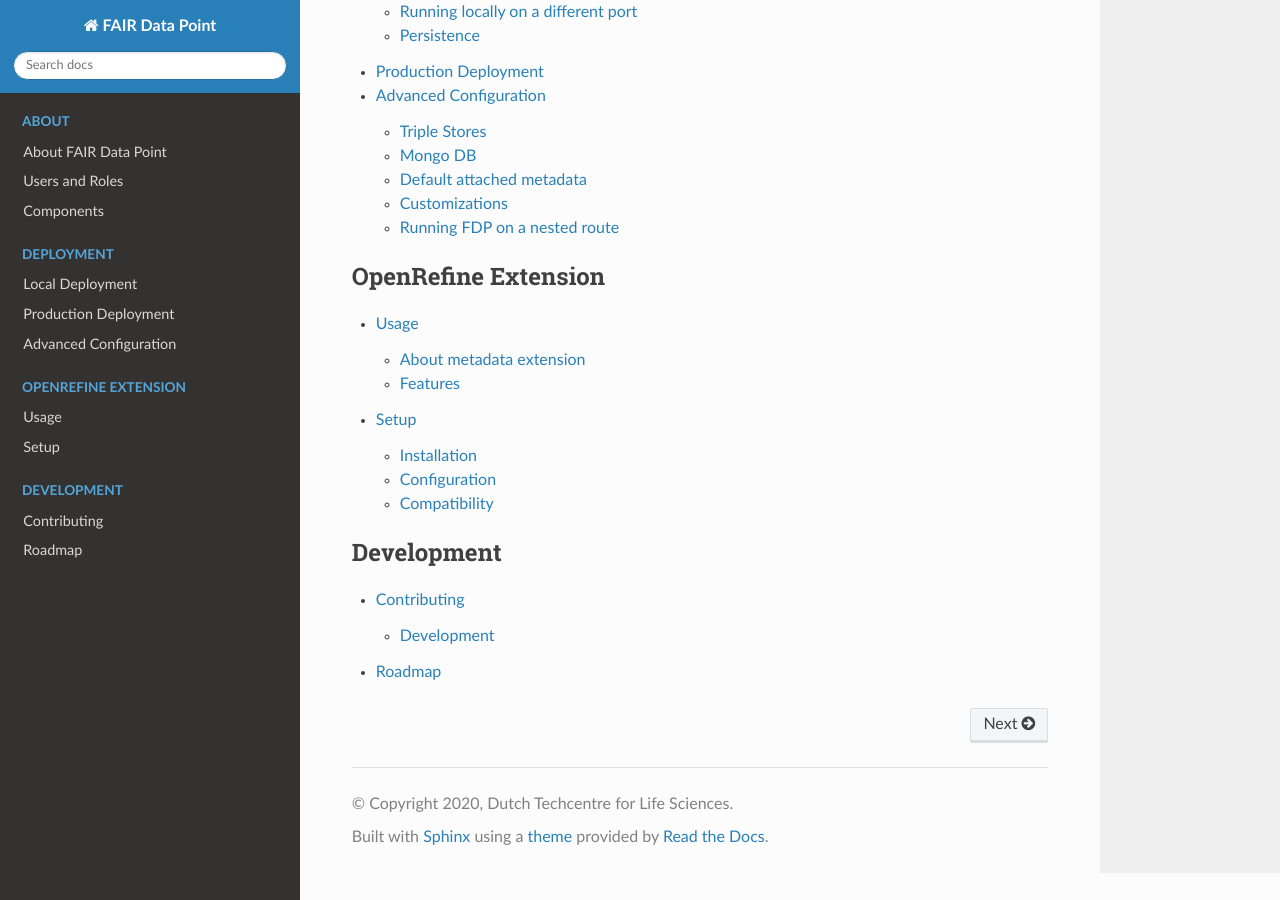
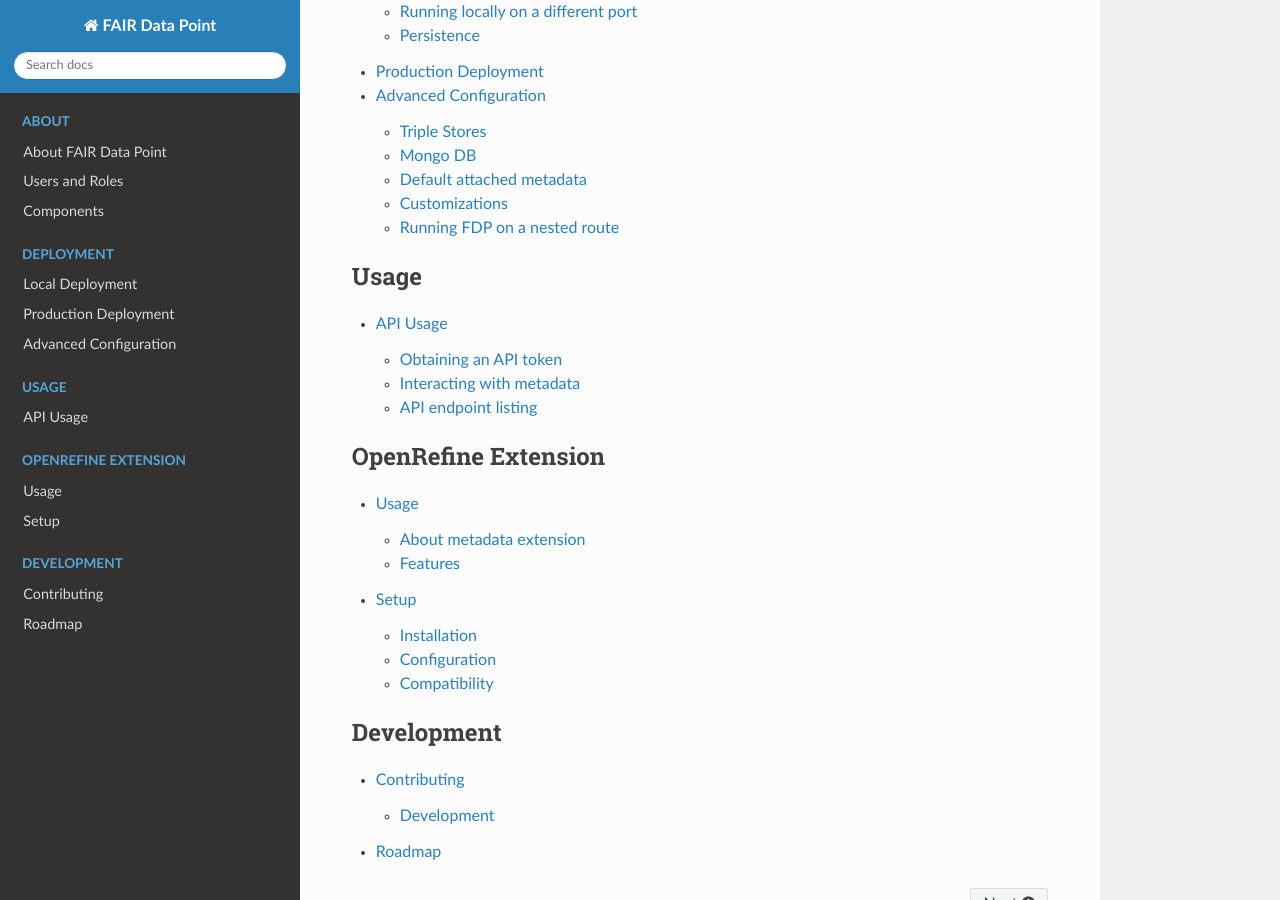
Before and after one commit to FAIRDataTeam/FAIRDataPoint-Docs, a Sphinx documentation site: the page built from docs/index.rst, in a window 1280 px wide and 900 px high, scrolled down 725 px. Built offline with Sphinx 7.4.7 and the Read the Docs theme 2.0.0, drawn with Linux system fonts in a browser that asks for light colours; some of the changed lines change nothing that is shown.

Commit message:
WIP on describing the API usage.

```diff
--- a/docs/index.rst
+++ b/docs/index.rst
@@ -1,5 +1,5 @@
 FAIR Data Point Reference Implementation Documentation
-=============================
+======================================================
 
 .. toctree::
    :caption: About
@@ -18,6 +18,12 @@
    deployment/advanced-configuration
 
 .. toctree::
+   :caption: Usage
+   :maxdepth: 2
+
+   usage/api-usage
+
+.. toctree::
    :caption: OpenRefine Extension
    :maxdepth: 2
 
--- /dev/null
+++ b/docs/usage/api-usage.rst
@@ -0,0 +1,115 @@
+.. _api-usage:
+
+*********
+API Usage
+*********
+
+The **FAIR Data Point** exposes API endpoints that allow consumers to interact with the metadata. Some of the endpoints are available for all users, while others require an API token for authorization.
+
+Obtaining an API token
+======================
+
+In order to obtain an API token, you invoke the ``/tokens`` endpoint with your user credentials.
+
+.. code :: bash
+
+    curl -X POST -H "Accept: application/json" \
+        -H "Content-Type: application/json" \
+        -d '{ "email": "user@example.com", "password": "secret" }' \
+        https://fdp.example.com/tokens
+
+A successful call will return a ``JSON`` object with a token.
+
+.. code ::
+
+    { "token": "efIobn394nvJJFJ30..." }
+
+Issueing a request with the authorization token
+------------------------------------------------
+
+Subsequent requests should use this token in the `Authorization` header. The authorization type is a `Bearer <https://tools.ietf.org/html/rfc6750>`_ token.
+
+.. code :: bash
+
+    curl -H "Authorization: Bearer efIobn394nvJJFJ30..." \
+        -H "Accept: application/json" https://fdp.example.com/users
+
+Interacting with metadata
+=========================
+
+The metadata layers as defined by the :ref:`resource-definitions` are exposed through their respective endpoints. The general approach is that each layer, defined by its ``prefix``, supports a number of read and write HTTP methods.
+
+======== ====================== ========================
+Method   URL pattern            Functionality
+======== ====================== ========================
+``GET``  ``/${prefix}/${uuid}`` :ref:`retrieve-metadata`
+``POST`` ``/${prefix}``         :ref:`create-metadata`
+``PUT``  ``/${prefix}/${uuid}`` :ref:`update-metadata`
+======== ====================== ========================
+
+.. _retrieve-metadata:
+
+Retrieving metadata
+-------------------
+
+Retrieving metadata is open for GET requests without authorization.
+
+.. code :: bash
+
+    curl -H "Accept: text/turtle" https://fdp.example.com/dataset/58d7fbde-6c16-483e-b152-0f3ced131ca9
+
+.. _create-metadata:
+
+Creating metadata
+-----------------
+
+New metadata can be created by ``POST``-ing the content to the appropriate endpoint. First we will create a file called ``metadata.ttl`` to store our new metadata.
+
+.. code :: turtle
+
+    @prefix dcat: <http://www.w3.org/ns/dcat#> .
+    @prefix dct: <http://purl.org/dc/terms/> .
+    @prefix foaf: <http://xmlns.com/foaf/0.1/> .
+
+    <> a dcat:Dataset ;
+        dct:title "test" ;
+        dct:hasVersion "1.0" ;
+        dct:publisher [ a foaf:Agent ; foaf:name "Example User" ] ;
+        dcat:theme <http://www.wikidata.org/entity/Q14944328> ;
+        dct:isPartOf <https://fdp.example.com/catalog/5f4a32c5-1f26-4657-9240-fc7ede7f1ce5> .
+
+This metadata can be created by the following ``POST`` request.
+
+.. code :: bash
+
+    curl -H "Authorization: Bearer efIobn394nvJJFJ30..." \
+        -H "Content-Type: text/turtle" \
+        -d @metadata.ttl https://fdp.example.com/dataset
+
+When created, the metadata is initially in a ``DRAFT`` state. To publish the metadata using the API you can issue the following ``PUT`` request to transistion the metadata from the ``DRAFT`` state to the ``PUBLISHED`` state.
+
+.. code :: bash
+
+    curl -X PUT -H "Authorization: Bearer efIobn394nvJJFJ30..." \
+        -H "Accept: application/json" \
+        -H "Content-Type: application/json" \
+        -d '{ "current": "PUBLISHED" }' \
+        https://fdp.example.com/dataset/79508287-a2a7-4ae2-95b3-3f595e3088cc/meta/state
+
+.. _update-metadata:
+
+Update metadata
+---------------
+
+Existing metadata can be updated by issuing a ``PUT`` request with the request body being the updated metadata.
+
+.. code :: bash
+
+    curl -X PUT -H "Authorization: Bearer efIobn394nvJJFJ30..." \
+        -H "Content-Type: text/turtle" \
+        -d @metadata.ttl https://fdp.example.com/dataset/79508287-a2a7-4ae2-95b3-3f595e3088cc
+
+API endpoint listing
+====================
+
+The available APIs are documented using `OpenAPI <https://www.openapis.org/>`_. In the ``/swagger-ui.html`` endpoint the APIs are visualized through `Swagger UI <https://swagger.io/tools/swagger-ui/>`_.
```
